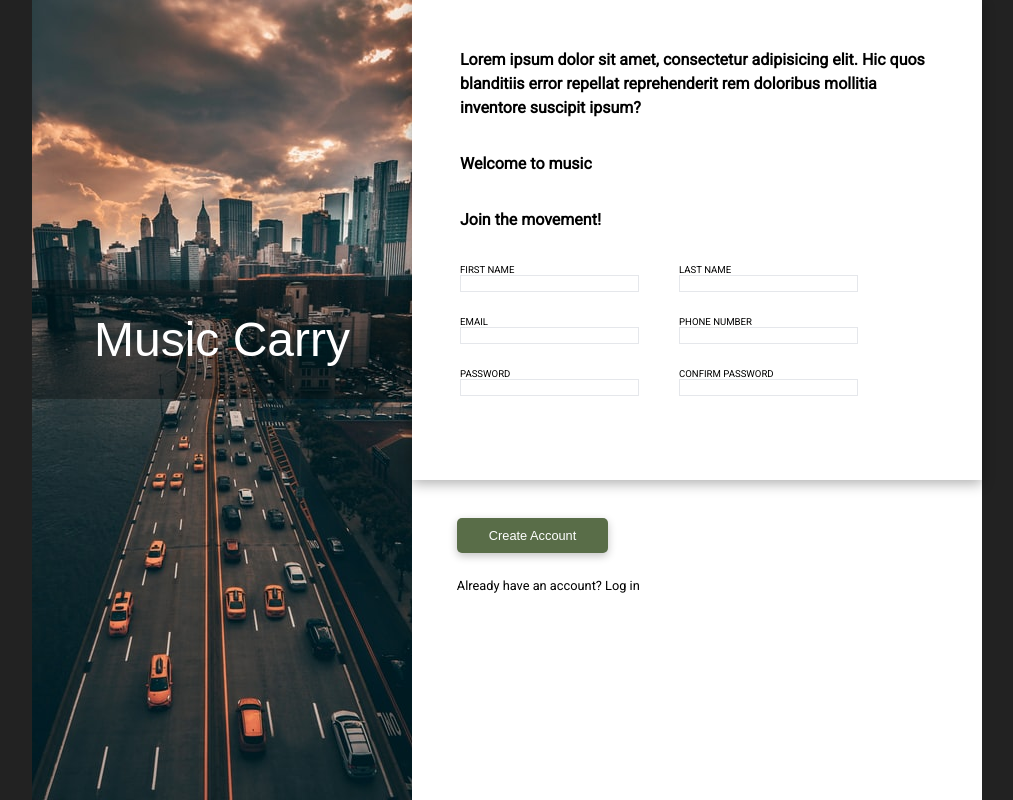
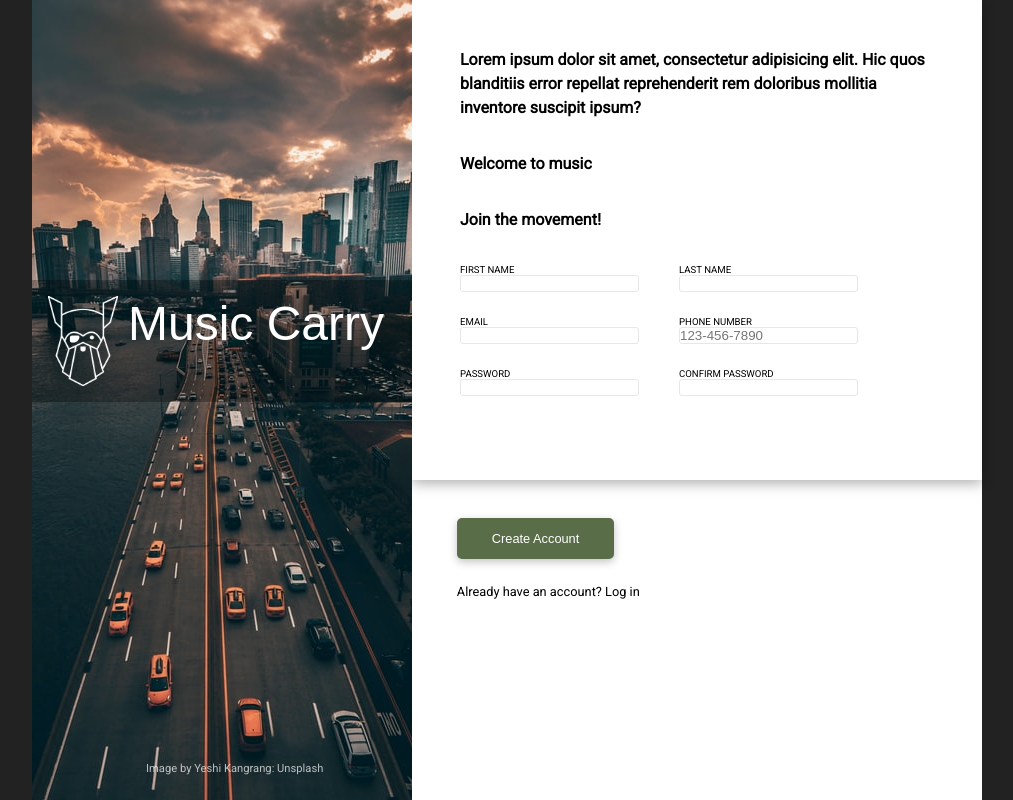
Before and after one commit to DrewChambs/sign-up-form, a plain HTML site: page index.html in a window 1280 px wide. Shown: the whole page, without its empty margins (133-1146 px from the left). Drawn offline with Linux system fonts and the light colour scheme; a web font is replaced by a local one.

Commit message:
Odin image included. Validation for phone input

```diff
--- a/css/style.css
+++ b/css/style.css
@@ -41,6 +41,8 @@ label {
   font-weight: 900;
 }
 .logo {
+  display: flex;
+  column-gap: 10px;
   width: 100%;
   position: absolute;
   top: 35%;
@@ -48,7 +50,7 @@ label {
   text-align: center;
   background-color: rgba(0, 0, 0, 0.3);
   color: #fff;
-  padding: 2em;
+  padding: 1em;
 }
 .logo-title {
   font-family: "Kdam Thmor Pro", sans-serif;
@@ -65,6 +67,7 @@ form {
   display: grid;
   grid-template-columns: repeat(5, 1fr);
   grid-template-rows: 60vh 20vh 20vh;
+  /* grid-template-rows: repeat(4, 20%); */
 }
 .main-form {
   grid-column: 3/6;
@@ -92,21 +95,28 @@ form {
 }
 input[type="text"] {
   border: 1px solid #e5e7eb;
+  border-radius: 3px;
 }
 input[type="email"] {
   border: 1px solid #e5e7eb;
+  border-radius: 3px;
 }
 input[type="password"] {
   border: 1px solid #e5e7eb;
+  border-radius: 3px;
 }
 input[type="tel"] {
   border: 1px solid #e5e7eb;
+  border-radius: 3px;
 }
 input:focus {
   border: 1px solid #000;
 }
 
+/* Logo Area */
+
 .image-logo {
+  position: relative;
   grid-column: 1/3;
   grid-row: 1/4;
   background-image: url(/images/yeshi-kangrangSmall.jpg);
@@ -114,7 +124,14 @@ input:focus {
   background-repeat: no-repeat;
   background-position: center;
 }
-
+.image-logo::after {
+  content: "Image by Yeshi Kangrang: Unsplash";
+  position: absolute;
+  bottom: 25px;
+  left: 30%;
+  color: rgba(255, 255, 255, 0.7);
+  font-size: 0.7rem;
+}
 /* Button Container */
 .cta {
   grid-column: 3/6;
@@ -140,4 +157,10 @@ input:focus {
   box-shadow: rgba(0, 0, 0, 0.24) 0px 3px 8px;
   margin: 3em 0 2em;
   margin-left: 3.5em;
+  border: 3px solid transparent;
+  transition: 250ms ease-in;
 }
+.account-btn:hover {
+  border: 3px solid #000;
+  background-color: rgb(46, 153, 46);
+}
--- a/index.html
+++ b/index.html
@@ -11,7 +11,16 @@
   <body>
     <form>
       <div class="image-logo"></div>
-      <div class="logo"><h1 class="logo-title">Music Carry</h1></div>
+      <div class="logo">
+        <img
+          src="./images/odin-lined.png"
+          alt="Odin Lined logo"
+          class="logo-odin"
+          width="70"
+          height="90"
+        />
+        <h1 class="logo-title">Music Carry</h1>
+      </div>
       <div class="main-form">
         <p>
           Lorem ipsum dolor sit amet, consectetur adipisicing elit. Hic quos
@@ -38,7 +47,14 @@
           </div>
           <div class="email-phone">
             <label for="phone">phone number</label>
-            <input type="tel" id="phone" name="phone" />
+            <input
+              type="tel"
+              id="phone"
+              name="phone"
+              placeholder="123-456-7890"
+              pattern="[0-9]{3}-[0-9]{3}-[0-9]{4}"
+              maxlength="10"
+            />
           </div>
         </div>
         <div class="passwords">
```
Also changed, not shown: images/odin-lined.png (added).
